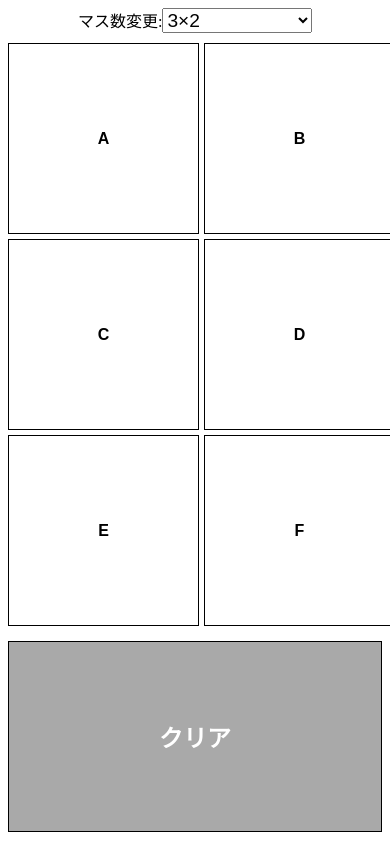
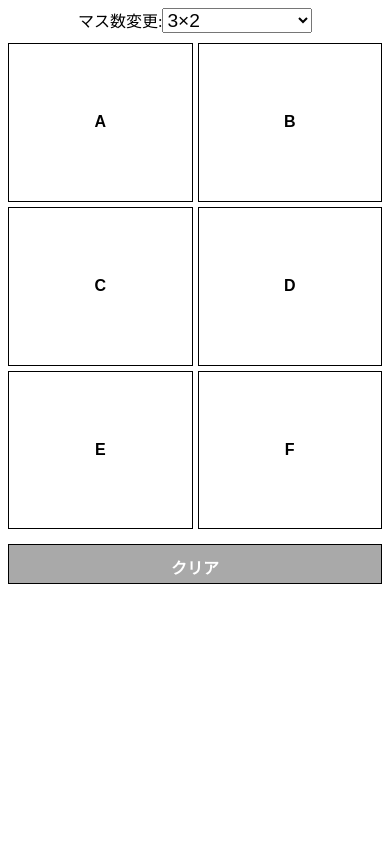
Before and after one commit to skybluelark/buttontest, a plain HTML site: page index.html in a window 390 px wide. Drawn offline with Linux system fonts and the light colour scheme.

Commit message:
Update index.html

```diff
--- a/index.html
+++ b/index.html
@@ -71,14 +71,14 @@
             .color-change-button {
                 font-size: 1em; /* フォントサイズを調整 */
                 padding: 0;
-                height: calc(25vh - 20px); /* ビューポート高さに基づいてボタンサイズを調整 */
+                height: calc(20vh - 10px); /* ビューポート高さに基づいてボタンサイズを調整 */
                 margin: 0; /* ボタン間の余白 */
             }
 
             .clear-button {
                 max-width: 100%; /* 最大幅を100%に */
-                height: calc(25vh - 20px); /* ビューポート高さに基づいてボタンサイズを調整 */
-                font-size: 1.5em; /* フォントサイズを調整 */
+                height: 40px; /* 固定高さを設定 */
+                font-size: 1em; /* フォントサイズを調整 */
                 margin-top: 5px; /* 少し余白を追加 */
             }
 
```
